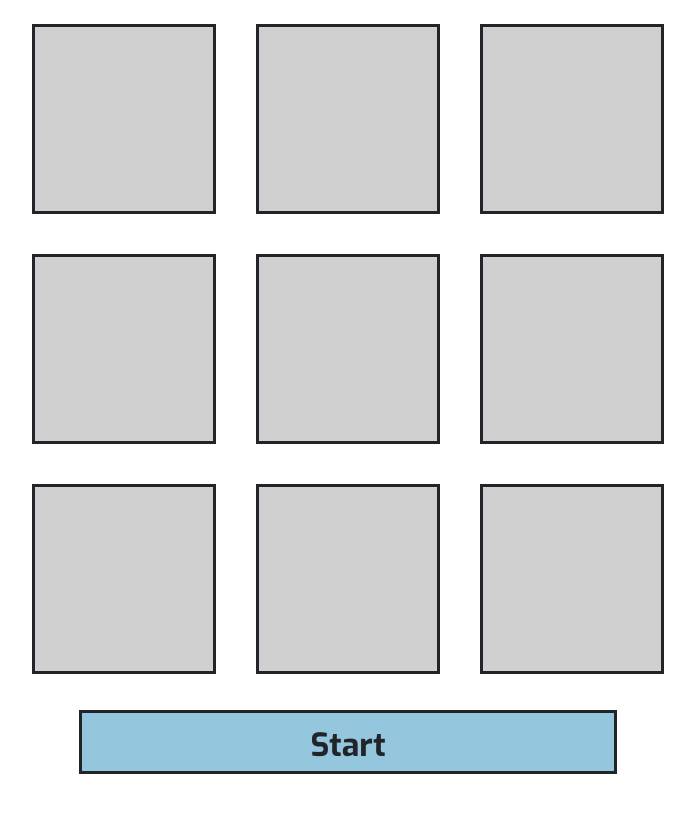
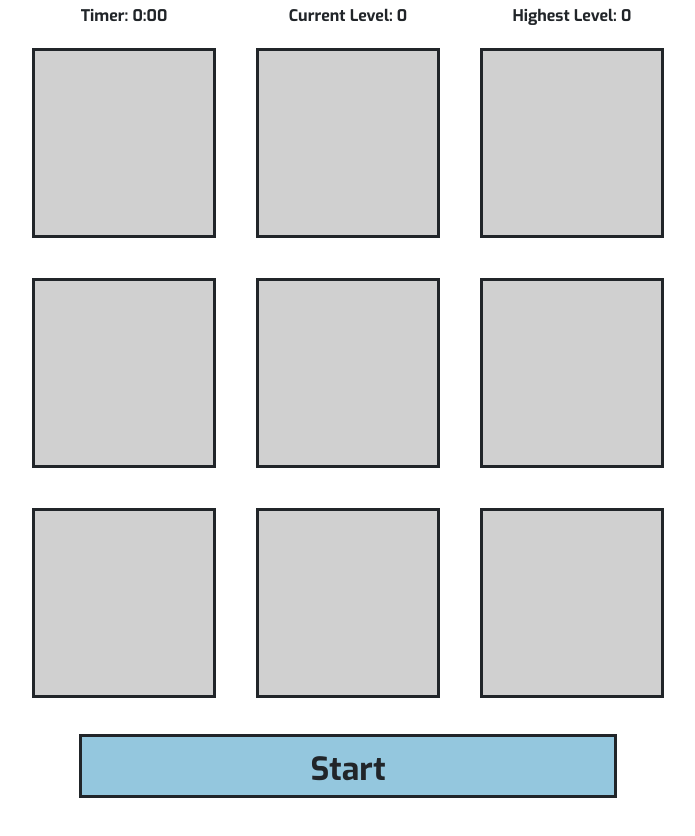
Before and after one commit to Code-Institute-Submissions/Memory, a plain HTML site: page index.html in a window 1280 px wide. Shown: the part 52-888 px from the top of the page, without its empty margins (292-987 px from the left). Drawn offline with nearby package versions, Linux system fonts and the light colour scheme.

Commit message:
Add text styling for timer and current/highest levels
Add text styling for timer and current/highest levels

```diff
--- a/assets/css/style.css
+++ b/assets/css/style.css
@@ -19,6 +19,10 @@
 }
 
 /* ---------------------------------- Box */
+
+.counter-info {
+	width: 33.33%;
+}
 
 .memory-row {
 	position: relative;
--- a/index.html
+++ b/index.html
@@ -21,6 +21,11 @@
 	<!-- Info -->
 	<section>
 		<div class="row no-gutters memory-row">
+			<div class="font-exo counter-info">Timer: <span id="counter-timer">0:00</span></div>
+			<div class="font-exo counter-info">Current Level: <span id="counter-current">0</span></div>
+			<div class="font-exo counter-info">Highest Level: <span id="counter-highest">0</span></div>
+		</div>
+		<div class="row no-gutters memory-row">
 			<div class="color-background-grey memory-select"></div>
 			<div class="color-background-grey memory-select"></div>
 			<div class="color-background-grey memory-select"></div>
```
